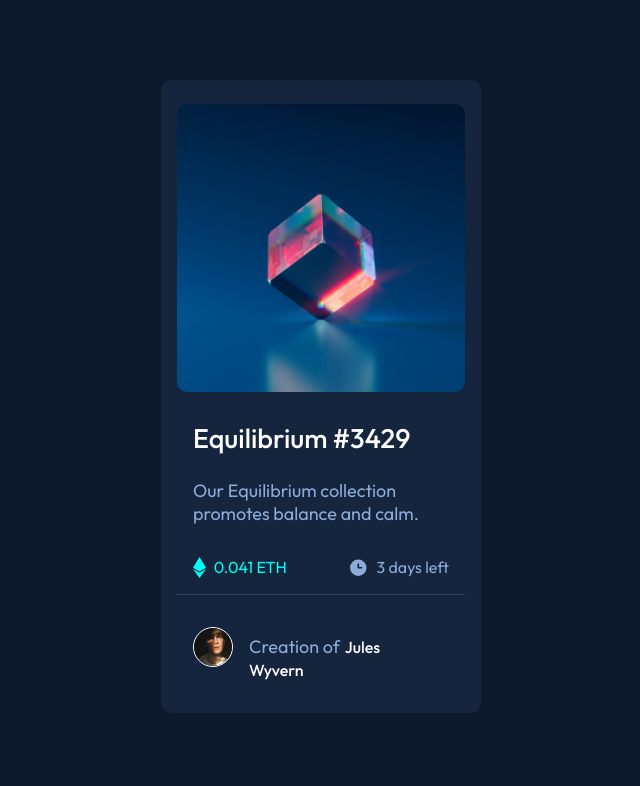
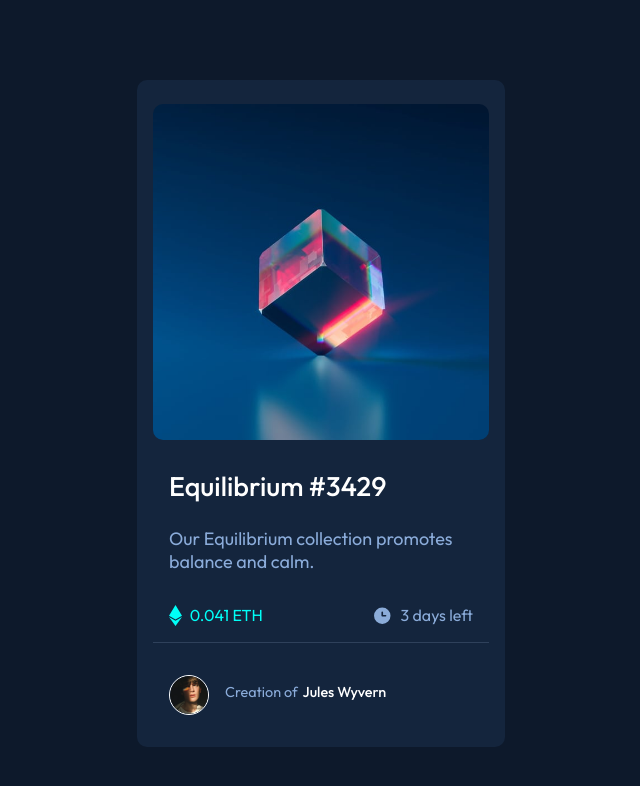
Before and after one commit to jarthurofv/nft-preview-card-component, a plain HTML site: page index.html in a window 1280 px wide. Shown: the whole page, without its empty margins (319-959 px from the left). Drawn offline with Linux system fonts and the light colour scheme.

Commit message:
Update style.css

```diff
--- a/style.css
+++ b/style.css
@@ -17,7 +17,7 @@ body {
   flex-direction: column;
   justify-content: center;
   align-items: flex-start;
-  max-width: 20rem;
+  max-width: 23rem;
   background-color: hsl(216, 50%, 16%);
   margin: 5rem auto;
   padding: 0 1rem;
@@ -132,6 +132,7 @@ footer {
   align-items: flex-start;
   gap: 1rem;
   padding: 1rem;
+  font-size: 0.9rem;
 }
 
 footer span {
@@ -141,9 +142,9 @@ footer span {
 }
 
 footer a {
-  font-size: 1rem;
   margin-left: 0;
   padding-left: 0.3rem;
+  font-size: 0.9rem;
 }
 
 footer img {
```
